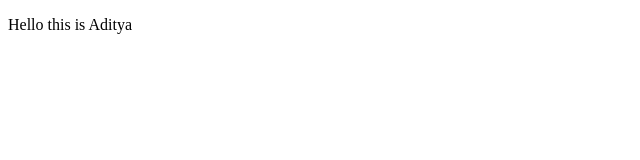
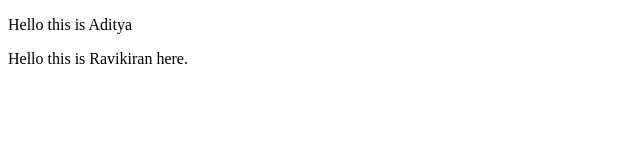
Before and after one commit to YASH-S77/RAAY-PROJECT-0, a plain HTML site: page index.html in a window 1280 px wide. Shown: the whole page, without its empty margins (0-640 px from the left). Drawn offline with Linux system fonts and the light colour scheme.

Commit message:
1st changes commited by Ravi

```diff
--- a/index.html
+++ b/index.html
@@ -8,6 +8,8 @@
 <body>
     <p>Hello this is Aditya</p>
     <!--this is code written by me ..-->
+    <p>Hello this is Ravikiran here.</p>
+    <!--This is code written by Ravikiran ..-->
 
 </body>
 </html>
```
